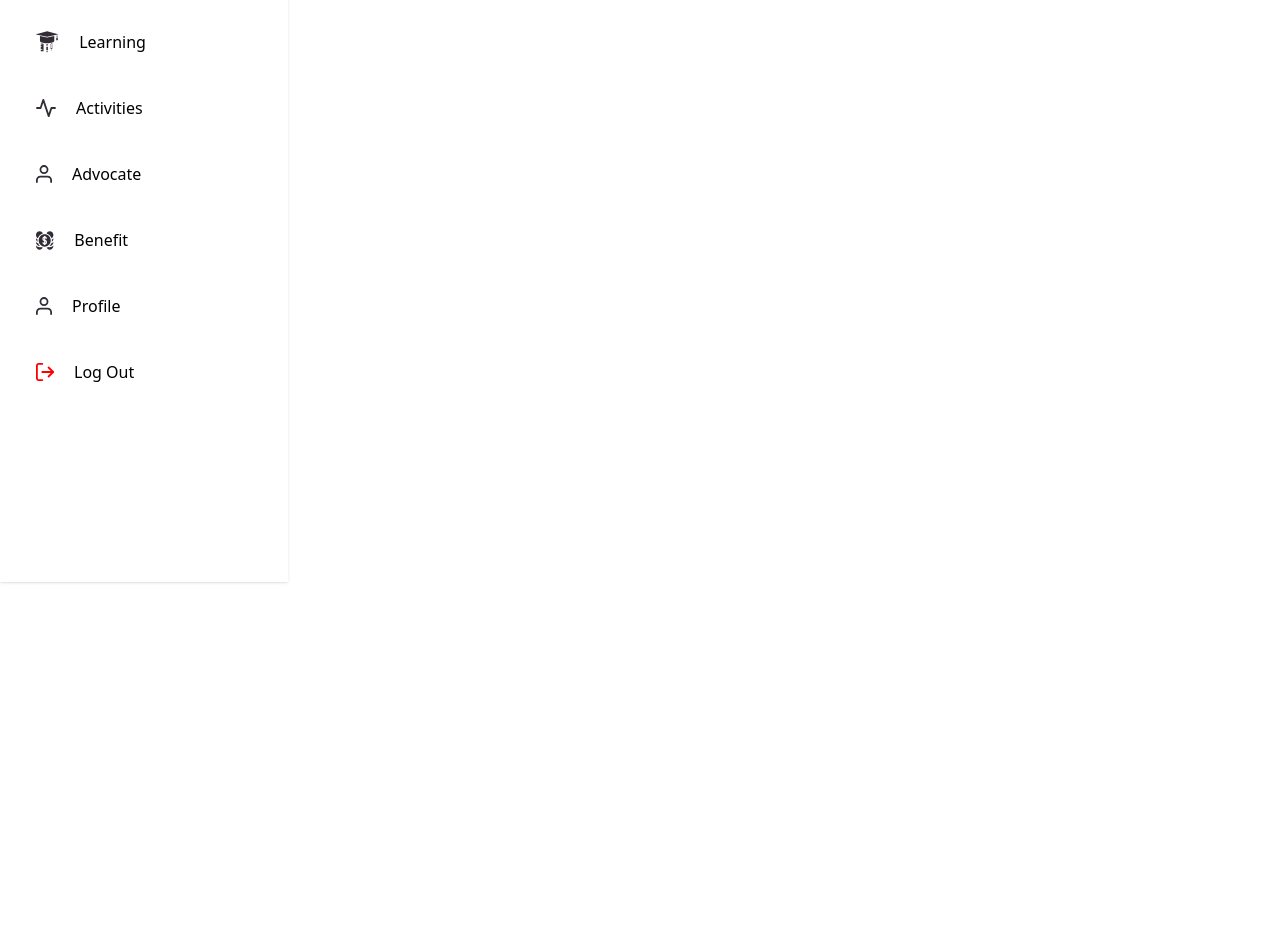
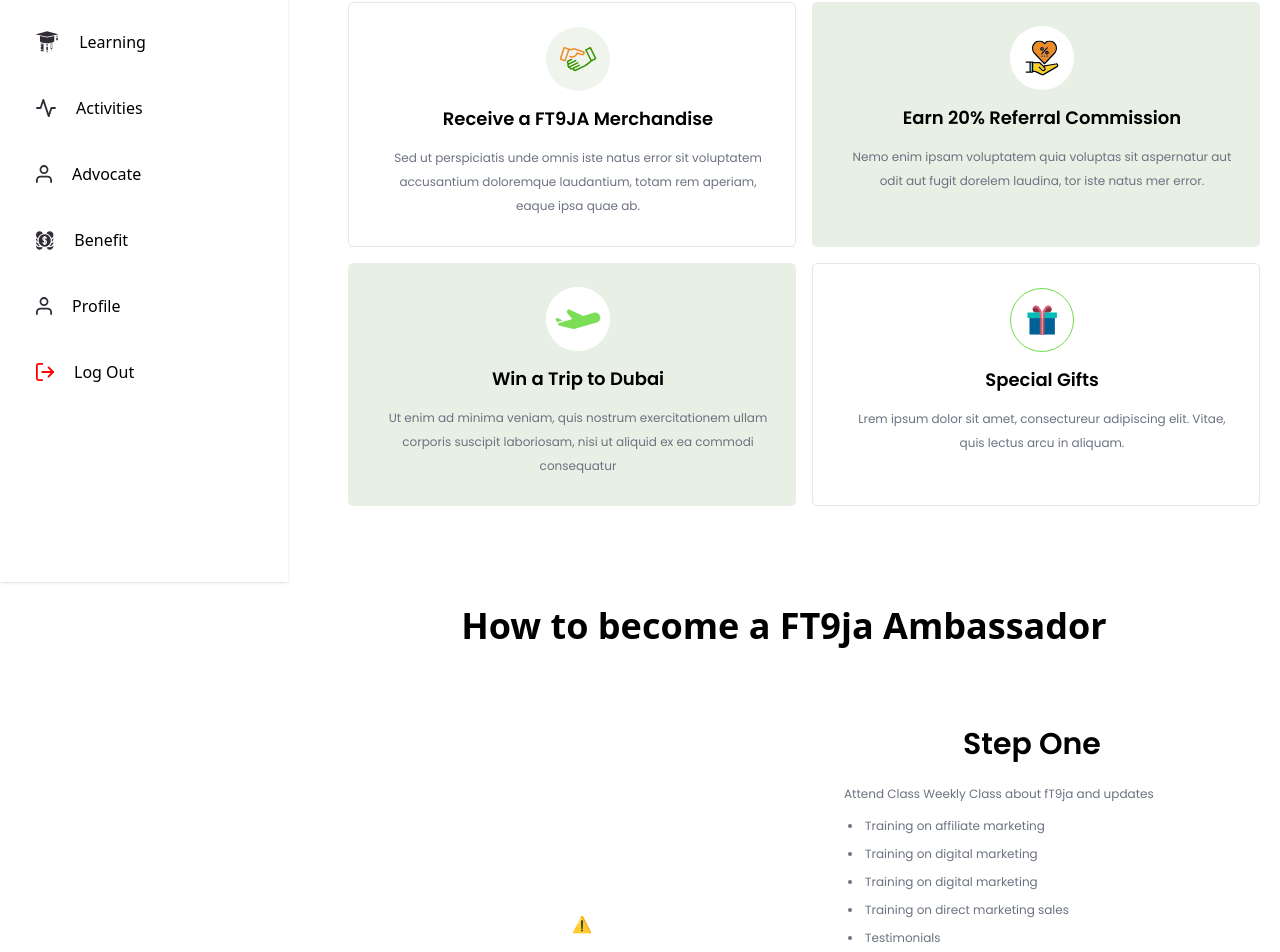
Before and after one commit to seunthegreat/FT9ja-Hero-main, a React (Vite) app: page /dashboard in a window 1280 px wide. Shown: the part 218-1170 px from the top of the page. Before the commit the page ends 800 px from the top, so only its background shows below. Built offline with nearby package versions, Linux system fonts and the light colour scheme; no server answers.

Commit message:
built overview layout

```diff
--- a/package.json
+++ b/package.json
@@ -10,6 +10,7 @@
   },
   "dependencies": {
     "@headlessui/react": "^1.7.7",
+    "@lottiefiles/react-lottie-player": "^3.5.0",
     "react": "^18.2.0",
     "react-dom": "^18.2.0",
     "react-dropzone": "^14.2.3",
--- a/src/assets/index.js
+++ b/src/assets/index.js
@@ -39,6 +39,7 @@
 import Logout from "./Logout.svg";
 import rightArrow from "./right-arrow.svg";
 import Document from "./Document.svg";
+import step1 from "./step-1.svg"
 
 export {
   airbnb,
@@ -81,5 +82,6 @@
   Profile,
   Logout,
   rightArrow,
-  Document
+  Document,
+  step1
 };
--- /dev/null
+++ b/src/components/BenefitCard.jsx
@@ -0,0 +1,20 @@
+import React from "react";
+import styles from "../style";
+
+const BenefitCard = ({ icon, title, content, index }) => (
+  <div className={`flex flex-row h-full p-6 rounded-[5px] feature-card ${index === 1 || index === 2 ? 'bg-dimGreen' : 'bg-white border'}`}>
+    <div className="flex-1 flex flex-col ml-3 items-center">
+      <div className={`w-[64px] h-[64px] bg-white mb-4 rounded-full ${styles.flexCenter}`}>
+        <img src={icon} alt="icon" className="w-[100%] object-contain" />
+      </div>
+      <h4 className="font-poppins font-semibold text-center text-black text-[18px] leading-[23px] mb-4">
+        {title}
+      </h4>
+      <p className="font-poppins font-normal text-center text-gray-500 text-xs leading-[24px] mb-1">
+        {content}
+      </p>
+    </div>
+  </div>
+);
+
+export default BenefitCard;
--- a/src/components/Benefits.jsx
+++ b/src/components/Benefits.jsx
@@ -1,22 +1,6 @@
 import { features } from "../constants";
 import styles, {layout} from "../style";
-
-const BenefitCard = ({icon, title, content, index}) => (
-  <div className={`flex flex-row h-full p-6 rounded-[5px] feature-card ${index === 1 || index === 2 ? 'bg-dimGreen' : 'bg-white border'}`}>
-    <div className="flex-1 flex flex-col ml-3 items-center">
-      <div className={`w-[64px] h-[64px] bg-white mb-4 rounded-full ${styles.flexCenter}`}>
-        <img src={icon} alt="icon" className="w-[100%] object-contain" />
-      </div>
-      <h4 className="font-poppins font-semibold text-center text-black text-[18px] leading-[23px] mb-4">
-        {title}
-      </h4>
-      <p className="font-poppins font-normal text-center text-gray-500 text-xs leading-[24px] mb-1">
-        {content}
-      </p>
-    </div>
-
-  </div>
-);
+import BenefitCard from "./BenefitCard";
 
 const Benefits = () => (
   <section id="features" className={[layout.section]}>
@@ -31,4 +15,4 @@
   </section>
 );
 
-export default Benefits
+export default Benefits;
--- /dev/null
+++ b/src/components/CriteriaList.jsx
@@ -0,0 +1,50 @@
+import React from 'react';
+import styles, { layout } from '../style';
+import { Player } from '@lottiefiles/react-lottie-player';
+
+
+const CriteriaList = ({step}) => {
+  return (
+      <div className={`${layout.sectionItems} flex-col p-5 mt-0 md:ml-0 bg-white`}>
+          <div className={`flex bg-white mb-4 rounded-full ${styles.flexCenter}`}>
+          <Player
+            autoplay={true}
+            loop={true}
+            controls={true}
+            src={step.lottieAnimation}
+            //style={{ height: '300px', width: '300px' }}
+            className="w-[70%] h-[80%] object-contain"
+            />
+              {/* <img src={step.img} alt="icon" className="w-[100] h-[100%] object-contain" /> */}
+          </div>
+          <div className="flex-1 flex flex-col ml-3 items-center py-10 px-5">
+              <h4 className="font-poppins font-semibold text-center text-black md:text-2xl lg:text-3xl sm:text-xl ss:text-lg leading-[23px] mb-4">
+                  {step.title}
+              </h4>
+              <p className=' w-full m-1 font-poppins font-normal text-gray-500 text-xs leading-[24px]'>{step.heading}</p>
+              <ul className="list-inside list-disc w-full">
+                  {step.contents.map((content, index) => (
+                      <li key={index} className="m-1 font-poppins font-normal text-gray-500 text-xs leading-[24px]">
+                          {content.body}
+                      </li>
+                  ))}
+              </ul>
+              {(step.extra.length !== 0 && step.extra !== null ) && (
+                  <h4 className="m-5 font-poppins font-semibold text-center text-black md:text-2xl lg:text-3xl sm:text-xl ss:text-lg leading-[23px] mb-4">
+                      Or
+                  </h4>
+              )}
+              <p className='w-full m-1 font-poppins font-normal text-gray-500 text-xs leading-[24px]'>{step.heading2}</p>
+              <ul className="list-inside list-disc w-full">
+                  {step.extra.map((content, index) => (
+                      <li key={index} className="m-1 font-poppins font-normal text-gray-500 text-xs leading-[24px]">
+                          {content.body}
+                      </li>
+                  ))}
+              </ul>
+          </div>
+      </div>
+  )
+}
+
+export default CriteriaList
--- a/src/components/Sidebar.jsx
+++ b/src/components/Sidebar.jsx
@@ -10,7 +10,7 @@
   const { activeMenu, setActiveMenu, screenSize} =  useStateContext();
 
   const handleCloseSideBar = () => {
-    if (activeMenu && screenSize <= 900) setActiveMenu(false)
+    if (activeMenu && screenSize <= 1060) setActiveMenu(false)
   }
 
   const activeLink = 'mb-5 bg-[#E8F4EA] rounded-l-lg flex items-center gap-5 pl-4 pt-3 pb-2.5 text-black text-md ml-2';
--- a/src/pages/Advocate.jsx
+++ b/src/pages/Advocate.jsx
@@ -12,7 +12,7 @@
   const {getRootProps, getInputProps, isDragActive} = useDropzone({onDrop})
 
   return (
-    <div className='flex relative z-0' {...getRootProps()}>
+    <div className='flex relative' {...getRootProps()}>
       {activeMenu ? (
         <div className='w-72 fixed dark:bg-secondary-dark-bg bg-white'>
           <Sidebar />
@@ -37,7 +37,7 @@
               <p className="md:w-[60%] lg:w-[60%] sm:w-[70%] ss:w-[80%] xs:w-[70%] mb-8 xs:text-xs lg:text-sm font-light text-center">
                 Send proof of advocacy through images and videos to maintain advocacy status and earn rewards
               </p>
-                {/* <input {...getInputProps()} /> */}
+                <input {...getInputProps()} />
                 <div className='h-[60%] w-[90%] xl:h-[70%] lg:w-[60%] md:w-[70%] lg:h-[60%] xs:h-[50%] bg-white p-5 overflow-hidden flex flex-col justify-center'>
                   <h2 className="text-xl font-normal md:text-xl xs:text-lg">Upload and attach files</h2>
                   <p className='text-gray-500 text-xs sm:mt-4 xs:mt-1'>Upload and attach proof of advocacy</p>
--- a/src/pages/Overview.jsx
+++ b/src/pages/Overview.jsx
@@ -1,6 +1,69 @@
 import React from 'react';
 import { useStateContext } from '../context/ContextProvider';
 import { Sidebar, DNavbar } from '../components';
+import { features } from '../constants';
+import BenefitCard from '../components/BenefitCard';
+import styles, {layout} from '../style';
+import { step1 } from '../assets';
+import CriteriaList from '../components/CriteriaList';
+
+const steps = [
+  {
+    'title': "Step One",
+    'lottieAnimation': "https://assets7.lottiefiles.com/packages/lf20_tb15abek.json",
+    heading: "Attend Class Weekly Class about fT9ja and updates",
+     contents: [
+      {id: 1, body: "Training on affiliate marketing"},
+      {id: 2, body: "Training on digital marketing "},
+      {id: 3, body: "Training on digital marketing"},
+      {id: 4, body: "Training on direct marketing sales"},
+      {id: 5, body: "Testimonials"}
+    ],
+    heading2: "Pass a quiz about FT9ja Prop Firm",
+    extra: [
+      {id: 1, body: `Watch at least 60 minutes video in our library on training on affiliate marketing,
+        training on digital marketing, training on digital marketing/Sales monthly`},
+    ]
+  },
+  {
+    'title': "Step Two",
+    lottieAnimation: "https://assets9.lottiefiles.com/packages/lf20_2uvh7uv0.json",
+    heading: "Educate an online group of 1000 Traders or more per month (every 4 weeks) about FT9ja",
+     contents: [
+      {id: 0, body: "Telegram (members)"},
+      {id: 1, body: "Facebook Group (members)"},
+      {id: 2, body: "Twitter/Twitter Spaces "},
+      {id: 3, body: "Youtube (Subscribers)"},
+      {id: 4, body: "Linkedin groups (Members)"},
+      {id: 5, body: "Whatsapp (Members)"},
+      {id: 6, body: "TikTok"},
+      {id: 6, body: "Instagram"},
+    ],
+    extra: []
+  },
+  {
+    'title': "Step Three",
+    lottieAnimation:"https://assets7.lottiefiles.com/packages/lf20_AFxIPvJHjK.json",
+    heading: `Community Advocates: 3 instances/events per month (every 4 weeks) of maintaining or creating a positive
+      image of FT9ja in groups, forums and comment sections of online communities with more than 500 people.`,
+    contents: [],
+    extra: []
+  },
+  {
+    'title': "Step Four",
+    lottieAnimation: "https://assets9.lottiefiles.com/private_files/lf30_rmev2zza.json",
+    heading: `Super Affiliate: 10 or more referees per month`,
+    contents: [],
+    extra: []
+  },
+  {
+    'title': "Step Five",
+    lottieAnimation: "https://assets10.lottiefiles.com/packages/lf20_ljx86sv6.json",
+    heading: `Participate in all monthly activities `,
+    contents: [],
+    extra: []
+  },
+]
 
 
 const Overview = () => {
@@ -25,6 +88,26 @@
       <div className='fixed md:static bg-main-bg dark:bg-main-dark-bg navbar w-full'>
         <DNavbar route={"Overview"}/>
       </div>
+
+        <div className='flex flex-col'>
+          <h2 className="lg:mb-5 md:mb-5 xs:mt-20 lg:text-4xl md:text-3xl sm:text-2xl xs:text-xl font-bold text-center">
+            Benefits of becoming an Affiliate
+          </h2>
+          <div className={`${layout.sectionItems} flex-col p-5 mt-0 md:ml-0`}>
+            {features.map((feature, index) => (
+              <BenefitCard key={feature.id} {...feature} index={index} />
+            ))}
+          </div>
+        </div>
+
+        <div className='flex flex-col px-5'>
+          <h2 className="lg:mb-5 md:mb-5 xs:mt-20 lg:text-4xl md:text-3xl sm:text-2xl xs:text-xl font-bold text-center">
+            How to become a FT9ja Ambassador
+          </h2>
+            {steps.map((step, index) => (
+              <CriteriaList step={step} index={index}/>
+            ))}
+        </div>
       </div>
     </div>
   )
```
Also changed, not shown: src/assets/step-1.svg (added), 1 other file (tests, documents, lock files or other folders).
